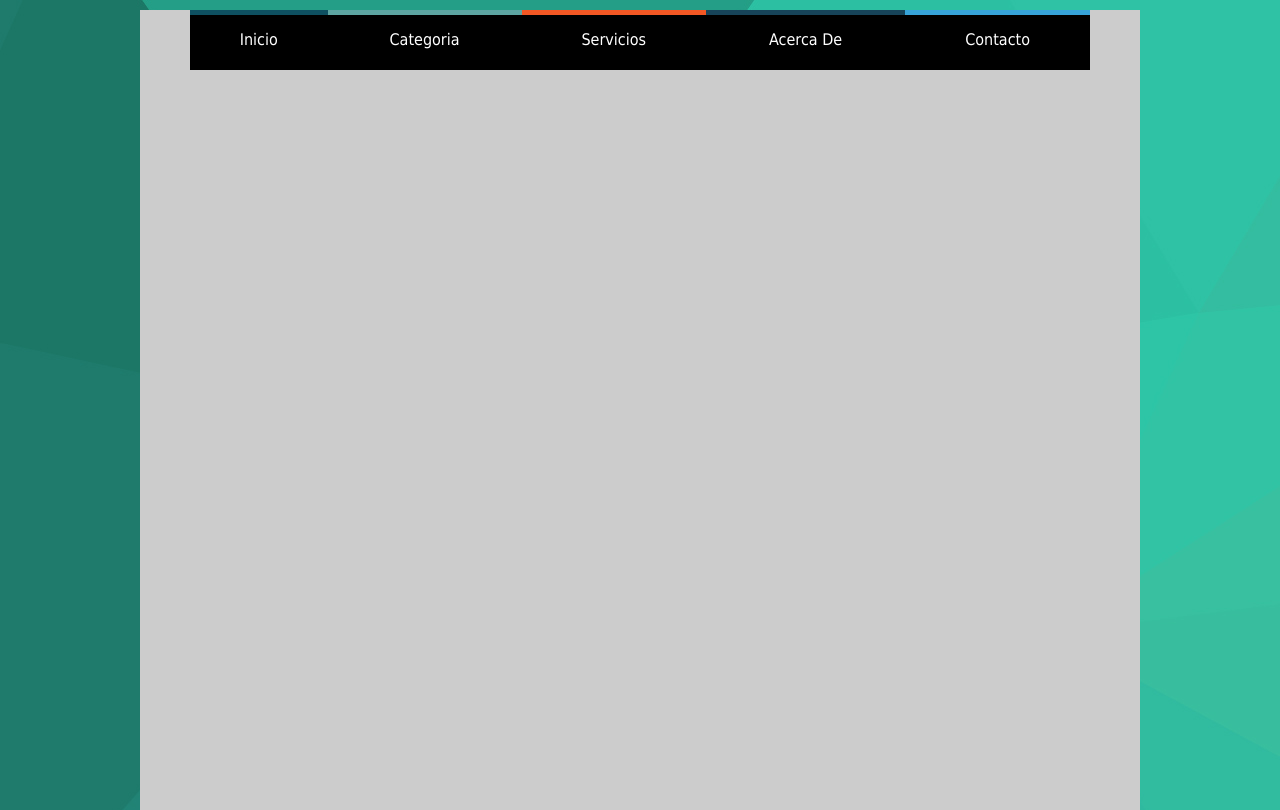
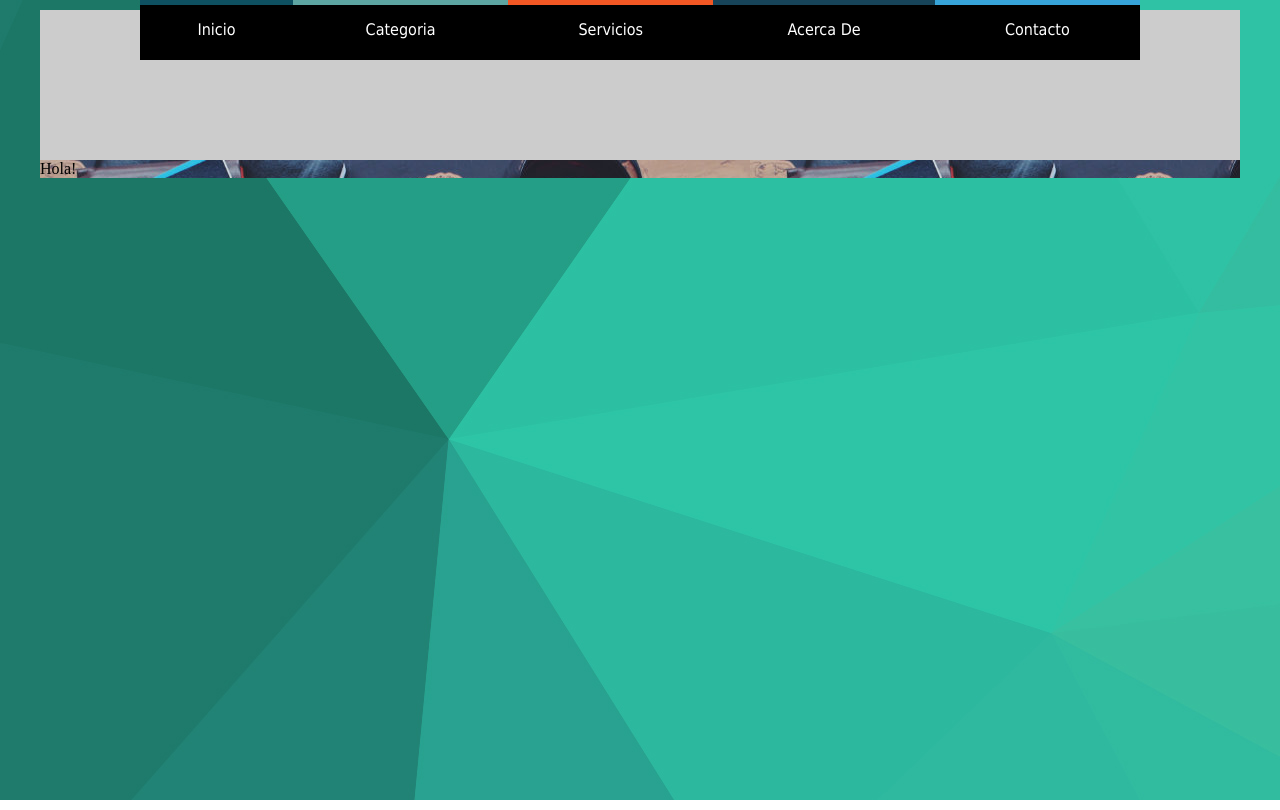
Before and after one commit to efuentes85/Portfolio-CL, a plain HTML site: page index.html in a window 1280 px wide. Drawn offline with Linux system fonts and the light colour scheme; files whose address does not match are found by name.

Commit message:
cambios al HTML

```diff
--- a/index.html
+++ b/index.html
@@ -37,13 +37,7 @@
 
 			</header>
 
-	<section id="banner">
-
-	</section>
-
-	<section></section>
-
-	<section></section>
+	<section id="banner"> Hola! </section>
 
 
 
--- a/style-portafolio.css
+++ b/style-portafolio.css
@@ -14,10 +14,10 @@ header{
 
 }
 
-
+/*Estilo para el Menu*/
 nav{
 	top: -20px;
-	position:absolute;
+	position:fixed;
 	left: 0;
 	right: 0;
 	margin:20px auto;
@@ -26,21 +26,15 @@ nav{
 	font-family: Tahoma;
 
 }
-
-
 nav ul {
 	list-style: none;
-
 }
 
-
 nav > ul {
-
 	display: table;
 	width: 100%;
 	background:#000;
 	position: relative;
-
 }
 
 nav > ul  li {
@@ -134,6 +128,8 @@ nav ul li a .quinto{
 	background: #37a4d9;
 }
 
+/* Hasta aqui es el estilo para el menu!!*/
+
 body{
 	background:url('Imagenes/colorful-triangles-background.jpg') no-repeat left top;
 	/*Tambien podria ocupar background-image: url('Imagenes/colorful-triangles-background.jpg');*/
@@ -141,18 +137,21 @@ body{
 
 section#container{
 	margin: auto;
-	width:1000px;
-	height:800px;
+	width: auto;
+	max-width: 1000px;
+	height:auto;
+	max-width: 1200px;
 	margin-right: auto;
 	margin-left: auto;
 	background-color: #ccc;
 }
 
 
-section#banner{
+#banner{
+	margin-top: 5px;
+	width:auto;
+	height:auto;
+	margin: 0 auto ;
+	background-image: url('Imagenes/creating-perfect-workspace-personal.jpg');
 
-	margin-top: 100px;
-	width:1000px;
-	height: 500px;
-	background-image: url('IImagenes/18595.png');
 }
--- /dev/null
+++ b/style.css
@@ -0,0 +1,90 @@
+* {
+
+	margin:0;
+	padding: 0;
+
+}
+
+
+body {
+	background-color:#ccc;
+}
+
+
+#container{
+	background-color: #f90;
+	height: 50px;
+	width: 1000px;
+	margin: 15px auto;
+}
+
+
+#menu{
+
+	display:inline;
+	margin: 20px auto;
+	text-align: right;
+}
+
+nav ul li {
+	display: inline;
+	padding-left: 20px;
+	padding-right: 20px;
+	margin: auto;
+	font-family: 'Russo One', sans-serif;
+}
+
+nav ul li a {
+	text-decoration: none;
+}
+
+
+nav ul li#logo{
+
+	position: relative;
+	left: -800px;
+
+}
+
+
+#banner {
+	position: relative;
+	margin-top: 15px;
+	margin-left: auto;
+	margin-right: auto;
+	width: 1000px;
+	height: 260px;
+	/*background:url('Imagenes/banner2.jpg');*/
+}
+
+
+
+#leyenda{
+
+	display: inline;
+	position: absolute;
+	margin-left:275px;
+	margin-top: -70px;
+	color: #ffff00;
+	font-size:43px;
+	font-family: 'Lobster', cursive;
+
+
+}
+
+#buscador {
+
+	position: relative;
+	width: 300px;
+	height: 15px;
+    border: 2px solid #ccc;
+    border-radius: 10px;
+    font-size: 16px;
+    background-color: white;
+    background-image: url('Imagenes/searchicon.png');
+    background-position: 10px 10px;
+    background-repeat: no-repeat;
+    padding: 12px 20px 12px 40px;
+    left:350px;
+
+}
```
Also changed, not shown: index2.html (added, +39 -0 lines), Imagenes/Rafael-Garay-Sandiego.jpg (added), Imagenes/banner.jpg (added), Imagenes/banner2.jpg (added), Imagenes/coderhouse-icon_pzt0g0.png (added), Imagenes/man1_256.png (added), Imagenes/searchicon.png (added), Imagenes/shanghai.jpg (added).
